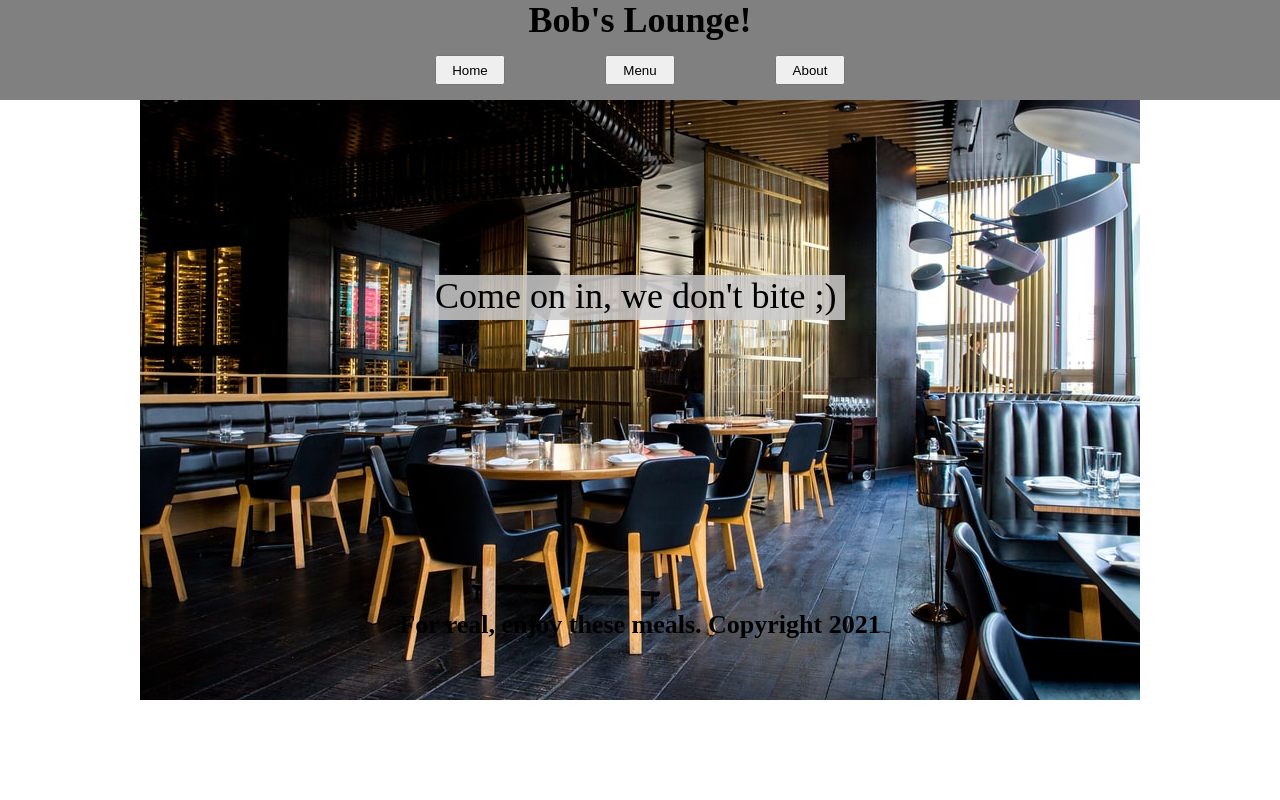
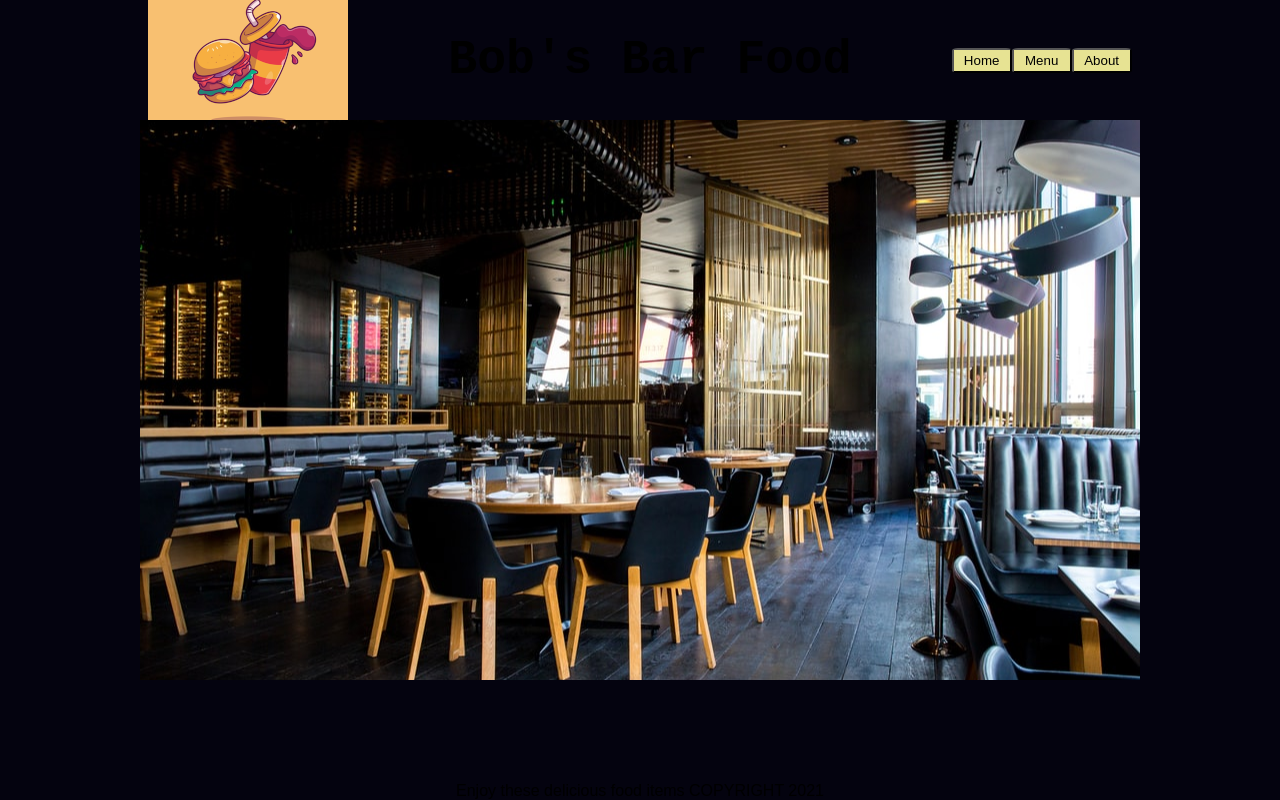
Before and after one commit to Cluelesshint/restaurant-page, a website built with webpack: page dist/index.html in a window 1280 px wide. Built offline with nearby package versions, Linux system fonts and the light colour scheme.

Commit message:
completed homepage

```diff
--- a/src/homepage.js
+++ b/src/homepage.js
@@ -1,56 +1,61 @@
-import Icon from "./img/homeIMG.jpeg";
+import Icon from "./img/logo.png";
 
-function createButton(info, iden) {
+function createHeader(div) {
+  const header = document.createElement("header");
+  header.id = "header";
+  const logo = new Image();
+  logo.src = Icon;
+  const title = document.createElement("h1");
+  title.classList.add("title");
+  title.innerHTML = `Bob's Bar Food`;
+  const nav = createNav();
+  header.appendChild(logo);
+  header.appendChild(title);
+  header.appendChild(nav);
+  div.appendChild(header);
+}
+
+function createButton(iden, text) {
   const button = document.createElement("button");
-  button.innerHTML = info;
   button.classList.add(iden);
+  button.innerHTML = text;
   return button;
 }
 
-function createBlockText(text, iden) {
-  const block = document.createElement("h3");
-  block.innerHTML = text;
-  block.classList.add(iden);
-  return block;
+function createNav() {
+  const nav = document.createElement("nav");
+  const ul = document.createElement("ul");
+  ul.classList.add("nav_links");
+  const buttonHome = createButton("home", "Home");
+  const buttonMenu = createButton("menu", "Menu");
+  const buttonAbout = createButton("about", "About");
+  ul.appendChild(buttonHome);
+  ul.appendChild(buttonMenu);
+  ul.appendChild(buttonAbout);
+  return nav.appendChild(ul);
 }
 
-function createTitle(div) {
-  const title = document.createElement("h1");
-  title.id = "title";
-  title.innerHTML = `Bob's Lounge!`;
-  div.appendChild(title);
-}
-
-function createMenu(div) {
-  const menu = document.createElement("div");
-  menu.id = "menu";
-  menu.appendChild(createButton("Home", "home"));
-  menu.appendChild(createButton("Menu", "menu"));
-  menu.appendChild(createButton("About", "about"));
-  div.appendChild(menu);
-}
-
-function createIMGCover(div) {
-  const text = document.createElement("p");
-  text.id = "Home-cover";
-  text.innerHTML = "Come on in, we don't bite ;)";
-  div.appendChild(text);
+function createBigContent(div) {
+  const big = document.createElement("div");
+  big.id = "big-content";
+  const content = document.createElement("div");
+  content.classList.add("content1");
+  big.appendChild(content);
+  div.appendChild(big);
 }
 
 function createFooter(div) {
-  const filler = document.createElement("div");
-  filler.id = "filler";
-  const fill = document.createElement("h3");
-  fill.innerHTML = "For real, enjoy these meals. Copyright 2021";
-  fill.classList.add("fillerOne");
-  filler.appendChild(fill);
-  div.appendChild(filler);
+  const footer = document.createElement("footer");
+  footer.classList.add("footer");
+  const para = document.createElement("p");
+  para.innerHTML = "Enjoy these delicious food items COPYRIGHT 2021";
+  footer.appendChild(para);
+  div.appendChild(footer);
 }
 
 function compile(div) {
-  createTitle(div);
-  createMenu(div);
-  createIMGCover(div);
+  createHeader(div);
+  createBigContent(div);
   createFooter(div);
 }
 
--- a/src/style.css
+++ b/src/style.css
@@ -5,72 +5,62 @@
 }
 
 body {
-  height: 100vh;
-  width: 100vw;
-  margin: 0;
-  padding: 0;
   overflow: scroll;
-  display: flex;
-  flex-shrink: 0;
+  overflow-x: hidden;
 }
 
 #content {
-  height: 100vh;
-  width: 100vw;
-  background: url("./img/homeIMG.jpeg");
-  background-repeat: no-repeat;
-  background-position: 50% 25%;
-  display: flex;
-  flex-direction: column;
-  align-items: center;
+  height: 100%;
 }
 
-#title {
-  height: 5vh;
-  width: 100vw;
-  background-color: grey;
-  margin: 0;
-  font-size: 36px;
+#header {
+  height: 15vh;
+  background-color: #04030f;
   display: flex;
   justify-content: center;
   align-items: center;
 }
 
-#menu {
-  height: 60px;
-  width: 100vw;
-  background-color: grey;
-  gap: 100px;
-  display: flex;
-  align-items: center;
-  justify-content: center;
+.title {
+  font-size: 48px;
+  font-family: monospace;
+  margin-left: 100px;
+  margin-right: 100px;
 }
 
-#menu button {
-  height: 30px;
-  width: 70px;
+.nav_links {
 }
 
-#Home-cover {
-  height: 45px;
-  width: 410px;
-  font-size: 36px;
-  margin-top: 175px;
-  background-color: black;
-  background: rgba(204, 204, 204, 0.85);
+button {
+  height: 25px;
+  width: 60px;
+  border-radius: 10%;
+  background-color: #e7e393;
 }
 
-#filler {
-  padding-top: 100px;
-  position: fixed;
-  bottom: 20%;
+button:hover {
+  transform: scale(1.2);
+}
+
+#big-content {
+  height: 70vh;
+  display: flex;
+}
+
+.content1 {
+  height: 100%;
   width: 100%;
+  background: url("./img/homeIMG.jpeg");
+  background-repeat: no-repeat;
+  background-position: 50% 50%;
+  background-color: #04030f;
+}
+
+.footer {
+  height: 15vh;
+  font-family: fantasy;
+  background-color: #04030f;
   display: flex;
   justify-content: center;
+  align-items: flex-end;
 }
-
-.fillerOne {
-  font-size: 26px;
-  font-weight: 900;
-  margin: 0;
-}
```
Also changed, not shown: dist/main.js.
